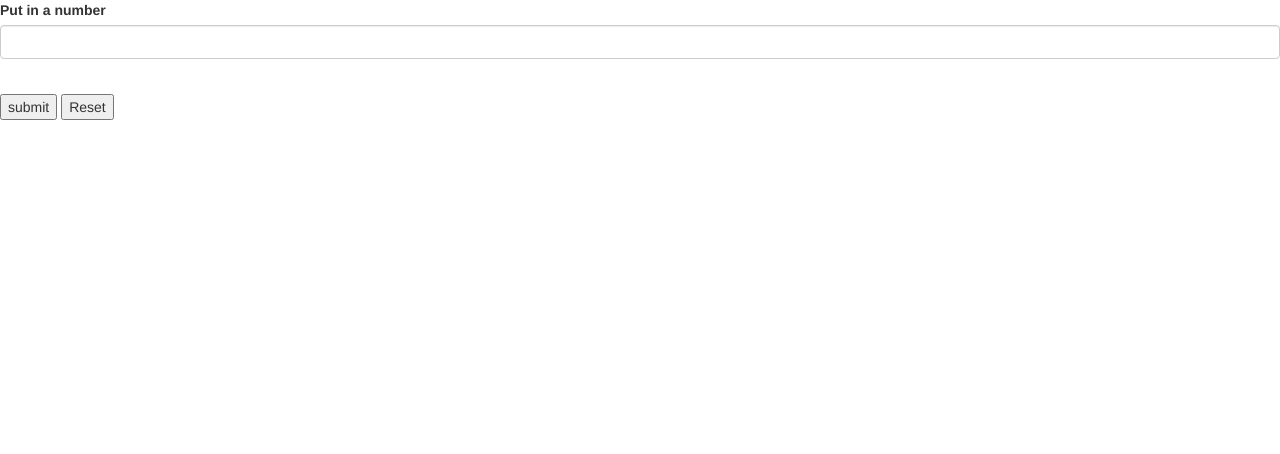
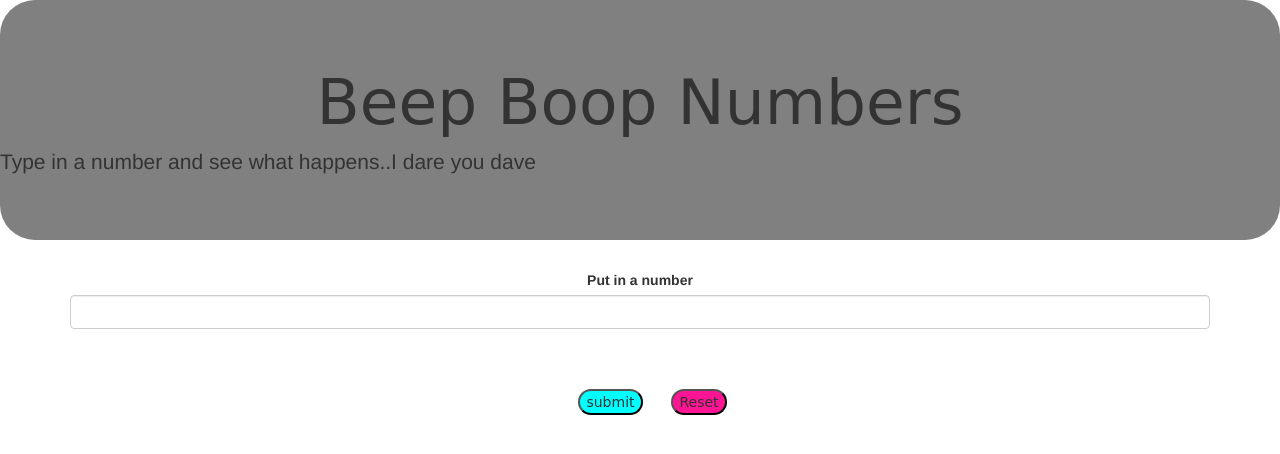
Before and after one commit to BrevinCronk98/Beep-Boop-, a plain HTML site: page index.html in a window 1280 px wide. Drawn offline with Linux system fonts and the light colour scheme.

Commit message:
stylize with CSS

```diff
--- a/css/styles.css
+++ b/css/styles.css
@@ -0,0 +1,26 @@
+#btn {
+    background-color: aqua;
+    border-radius: 15px;
+    font-family: cursive;
+    margin: 25px;
+
+
+}
+
+#btn2 {
+    background-color: deeppink;
+    border-radius: 15px;
+    font-family: cursive;
+}
+
+.jumbotron{
+  background-color: gray;
+  border-radius: 35px;
+}
+#lbl {
+    text-align: center;
+}
+h1{
+    text-align: center;
+    font-family: cursive;
+}
--- a/index.html
+++ b/index.html
@@ -5,22 +5,32 @@
     <link rel="stylesheet" href="./css/styles.css">
     <script src="./js/jquery-3.4.1.js"></script>
     <script src="./js/scripts.js"></script>
-    <script type="text/javascript">
+
 
     </script>
     <title>Document</title>
 </head>
 <body>
+    <div class="jumbotron">
+        <h1>Beep Boop Numbers</h1>
+        <p>Type in a number and see what happens..I dare you dave</p>
+    </div>
+    <div class="container-fluid">
+        <div class="container">
         <form id="beep">
-        <div class="form-group">
-            <label for="number">Put in a number</label>
+          <div class="form-group mb-5" >
+             <center><label  for="number">Put in a number</label></center>
             <input id="boop" class="form-control" type="text" >
          </div>
             <br>
+            <center>
             <button type="submit" id="btn"> submit </button>
             <button type="reset" id="btn2"> Reset</button>
+            </center>
         </form>
+    </div>
     <div id="out"></div>
+</div>
 
 
 </body>
```
Lines whose indentation alone changed are shown as unchanged.
